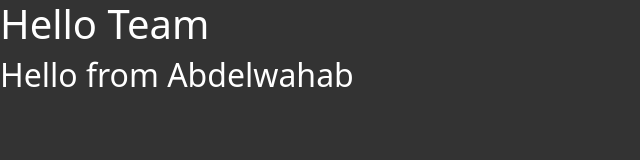
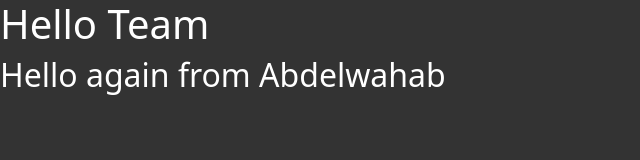
Before and after one commit to ahmadEssam77/Junction-Coworking-Space, a plain HTML site: page index.html in a window 1280 px wide. Shown: the whole page, without its empty margins (0-640 px from the left). Drawn offline with Linux system fonts and the light colour scheme.

Commit message:
Abdelwahab again

```diff
--- a/index.html
+++ b/index.html
@@ -14,7 +14,7 @@
 
     <h1>Hello Team</h1>
 
-    <h2>Hello from Abdelwahab</h2>
+    <h2>Hello again from Abdelwahab</h2>
 
 
     <script src="js/bootstrap.bundle.min.js"></script>
```
